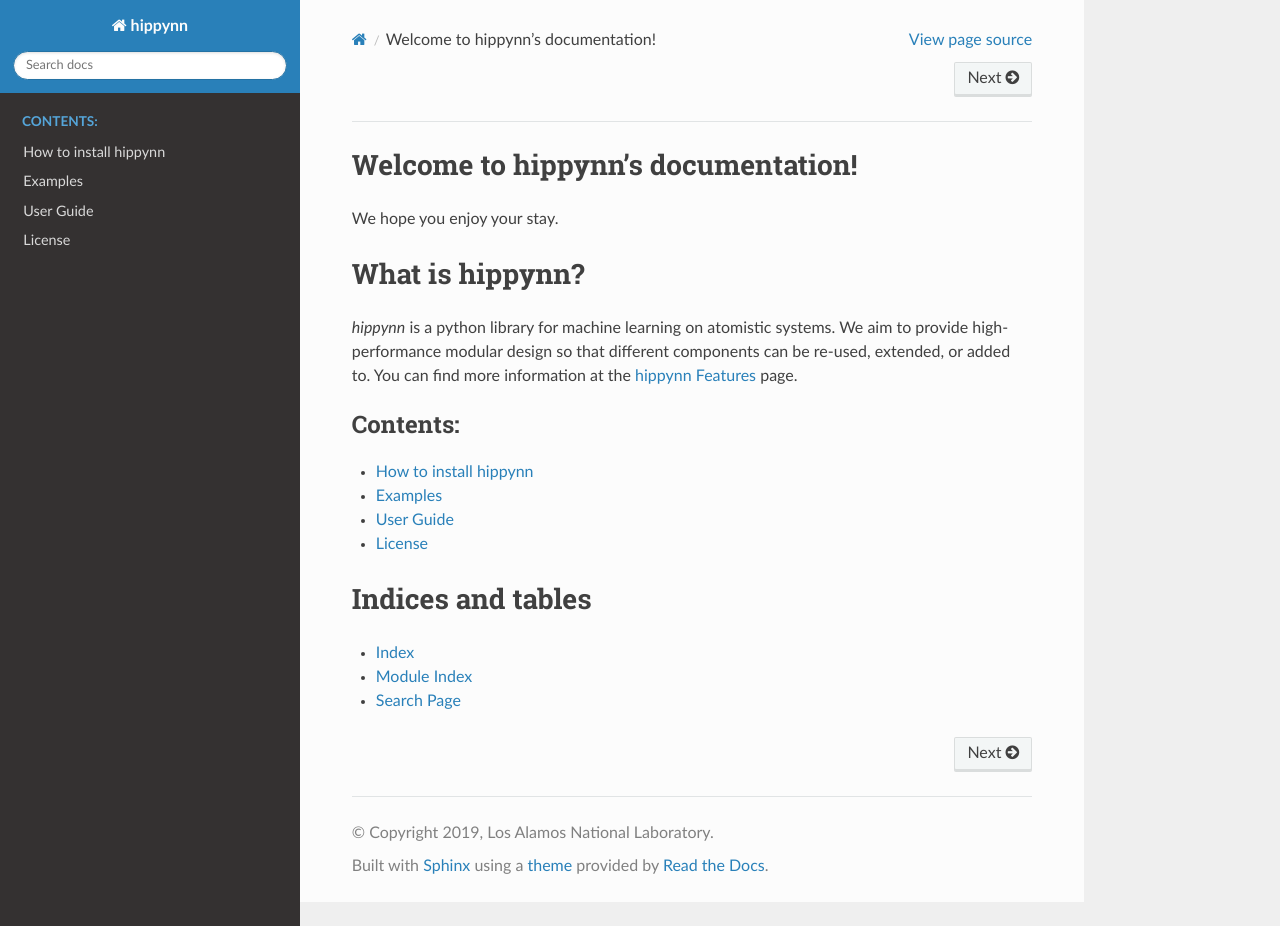
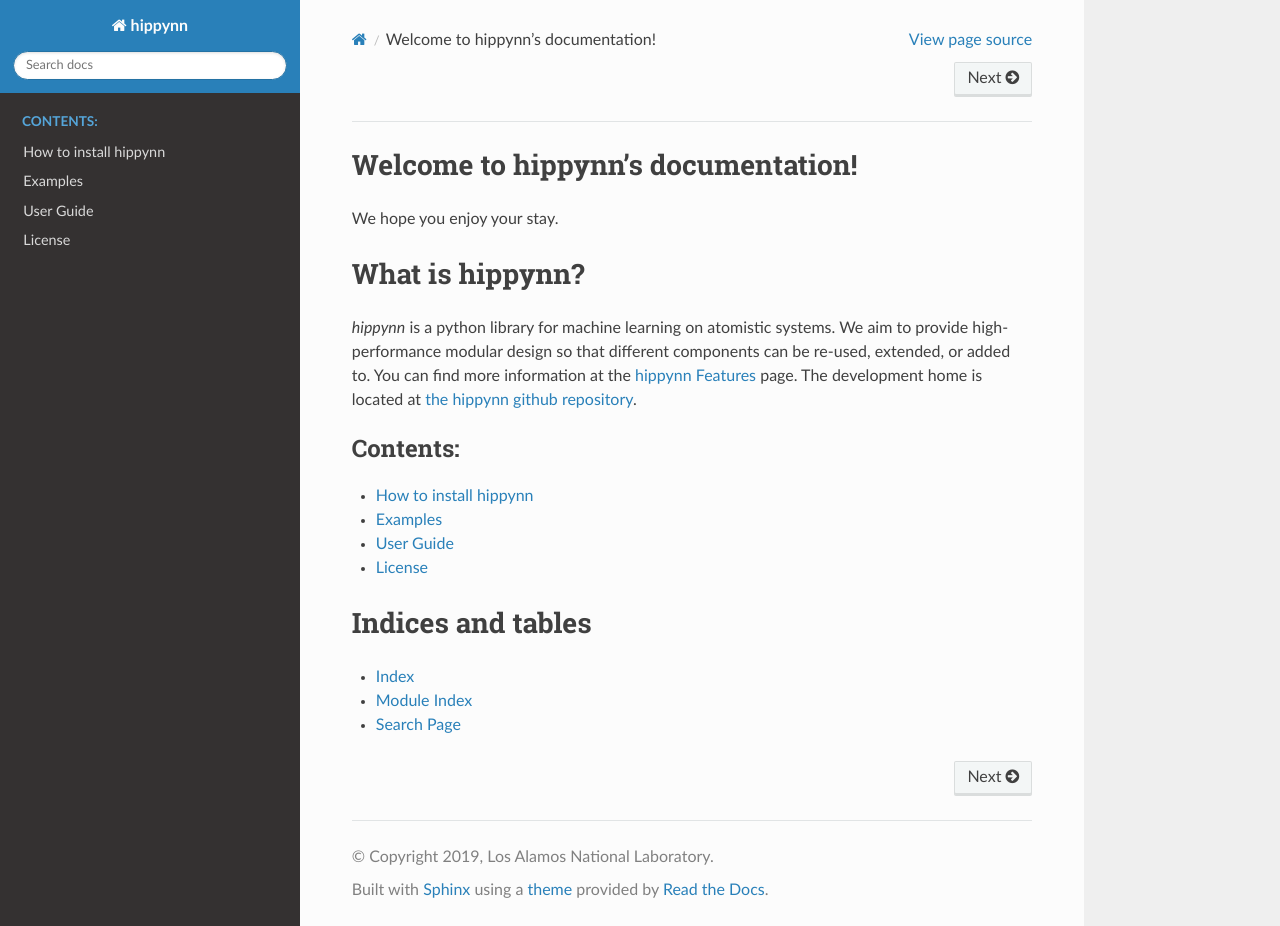
Before and after one commit to lanl/hippynn, a Sphinx documentation site: the page built from docs/source/index.rst, in a window 1280 px wide and 926 px high. Built offline with Sphinx 7.4.7 and the Read the Docs theme 2.0.0, drawn with Linux system fonts in a browser that asks for light colours; pages that are not in the unit, such as notebooks, are missing from menus.

Commit message:
minor doc update

```diff
--- a/docs/source/conf.py
+++ b/docs/source/conf.py
@@ -47,7 +47,7 @@
 }
 
 # The following are highly optional, so we mock them for doc purposes.
-autodoc_mock_imports = ["pyanitools", "seqm", "schnetpack", "cupy", "lammps"]
+autodoc_mock_imports = ["pyanitools", "seqm", "schnetpack", "cupy", "lammps", "numba"]
 
 
 # -- Options for HTML output -------------------------------------------------
--- a/docs/source/index.rst
+++ b/docs/source/index.rst
@@ -11,7 +11,11 @@
 `hippynn` is a python library for machine learning on atomistic systems.
 We aim to provide high-performance modular design so that different
 components can be re-used, extended, or added to. You can find more information
-at the :doc:`/user_guide/features` page.
+at the :doc:`/user_guide/features` page. The development home is located
+at `the hippynn github repository`_.
+
+
+.. _`the hippynn github repository`: https://github.com/lanl/hippynn/
 
 .. toctree::
    :maxdepth: 1
```
